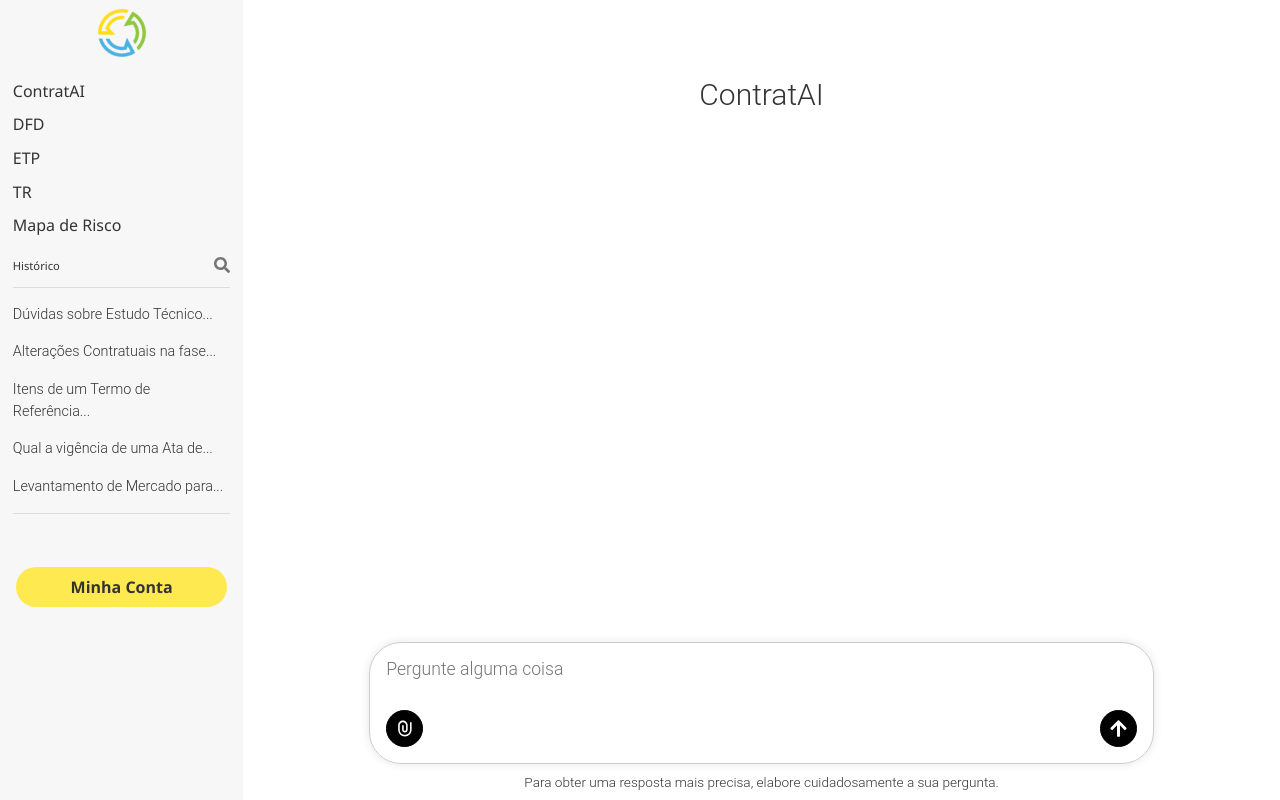
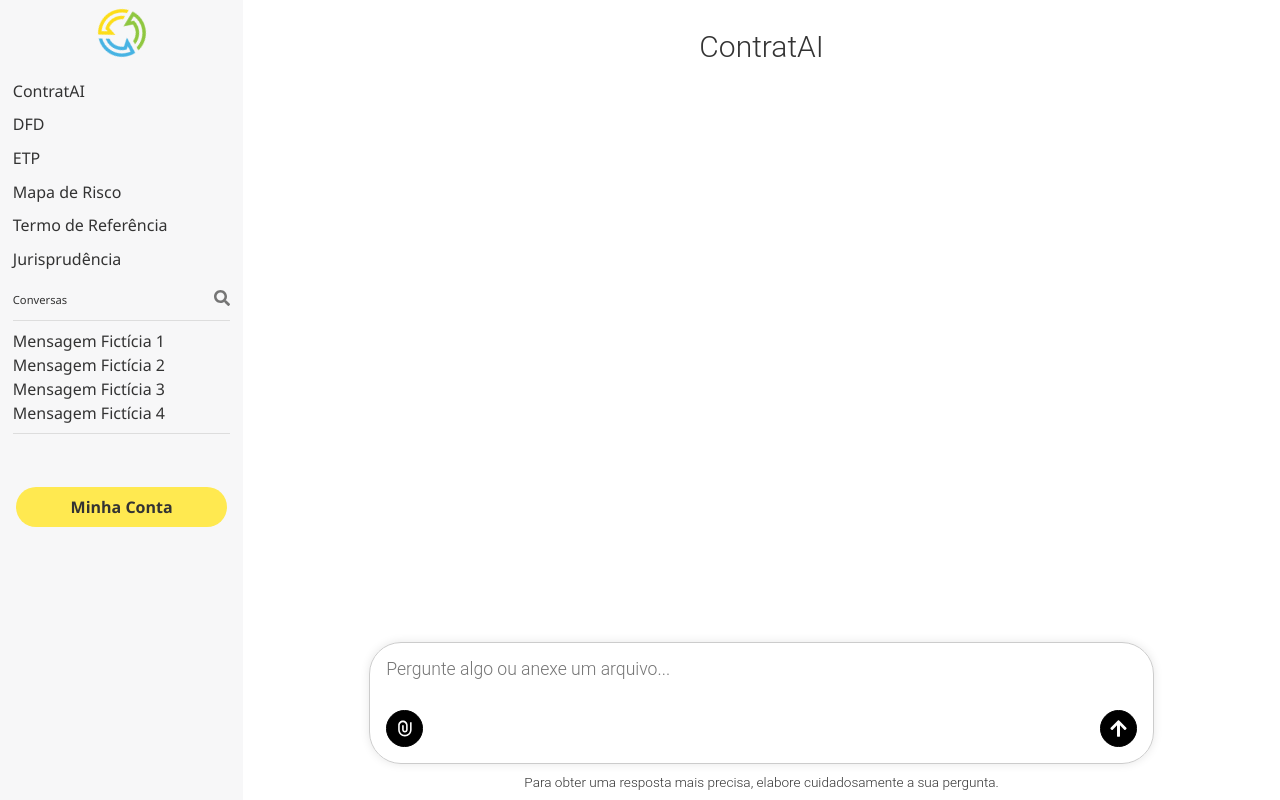
Before and after one commit to AdielLima/contratai, a React (Vite) app: page /assistentes in a window 1280 px wide. Built offline with nearby package versions, Linux system fonts and the light colour scheme.

Commit message:
ajustes no arquivo assistentes

```diff
--- a/src/pages/Assistentes/index.jsx
+++ b/src/pages/Assistentes/index.jsx
@@ -1,9 +1,9 @@
 import React, { useState, useEffect, useRef } from "react";
 import { RiAttachmentLine } from "react-icons/ri";
-import { FaSearch, FaArrowUp } from "react-icons/fa";
+import { FaSearch, FaArrowUp, FaTrash } from "react-icons/fa";
 import { MdOutlineMoreVert } from "react-icons/md";
 
-// Import das estilizações agora todas em styles.jsx
+// Import das estilizações
 import {
   Container,
   Sidebar,
@@ -26,7 +26,7 @@
   ContainerTextArea,
 } from "./styles";
 
-import { LogoImg } from "../../styles"; // imagino que venha de algum global
+import { LogoImg } from "../../styles";
 import Logo from "../../assets/img/logo.webp";
 
 /**
@@ -35,7 +35,6 @@
 function LoadingDots() {
   return (
     <DotsContainer>
-      {/* Cada <Dot> recebe a cor e o delay como props */}
       <Dot color="#55BFFF" delay={0} />
       <Dot color="#FFE950" delay={0.2} />
       <Dot color="#8EC63F" delay={0.4} />
@@ -44,52 +43,145 @@
 }
 
 export default function Assistentes() {
-  const [text, setText] = useState("");
-  const [messages, setMessages] = useState([]);
-  const [showModal, setShowModal] = useState(false);
-  const [isLoading, setIsLoading] = useState(false);
+  /**
+   * Armazenamos todas as conversas de cada assistente
+   */
+  const [conversationsByAssistant, setConversationsByAssistant] = useState({
+    ContratAI: [],
+    DFD: [],
+    ETP: [],
+    "Mapa de Risco": [],
+    "Termo de Referência": [],
+    Jurisprudência: [],
+  });
 
-  // Estado para o assistente selecionado
+  // Assistente atual
   const [selectedAssistant, setSelectedAssistant] = useState("ContratAI");
 
-  // Estado para o arquivo selecionado (PDF, Word)
+  // Identificador da conversa selecionada
+  const [selectedConversationId, setSelectedConversationId] = useState(null);
+
+  // Mensagem de texto do usuário
+  const [text, setText] = useState("");
+  const [isLoading, setIsLoading] = useState(false);
+  // Bloqueia novas perguntas até o assistente responder
+const [isAwaitingResponse, setIsAwaitingResponse] = useState(false);
+
+
+  // Arquivo selecionado (pdf, doc, etc.)
   const [selectedFile, setSelectedFile] = useState(null);
 
-  // Referências para auto-scroll e resetar altura do TextArea
+  // Modal de pesquisa no sidebar
+  const [showModal, setShowModal] = useState(false);
+  const [allArchivedConversations, setAllArchivedConversations] = useState([]);
+
+  // Referências para scroll e input hidden
   const messagesEndRef = useRef(null);
   const textAreaRef = useRef(null);
-
-  // Para referenciar o input "file" que fica "escondido"
   const fileInputRef = useRef(null);
 
-  // Ao atualizar messages, faz scroll automático para o fim
+  // Menu lateral de Assistentes
+  const menuItems = [
+    { label: "ContratAI", icon: <MdOutlineMoreVert size={18} />, value: "ContratAI" },
+    { label: "DFD", icon: <MdOutlineMoreVert size={18} />, value: "DFD" },
+    { label: "ETP", icon: <MdOutlineMoreVert size={18} />, value: "ETP" },
+    { label: "Mapa de Risco", icon: <MdOutlineMoreVert size={18} />, value: "Mapa de Risco" },
+    {
+      label: "Termo de Referência",
+      icon: <MdOutlineMoreVert size={18} />,
+      value: "Termo de Referência",
+    },
+    {
+      label: "Jurisprudência",
+      icon: <MdOutlineMoreVert size={18} />,
+      value: "Jurisprudência",
+    },
+  ];
+
+  /**
+   * Cada assistente tem um webhook diferente
+   */
+  const webhookMap = {
+    ContratAI: "https://contratai.app.n8n.cloud/webhook/contratai",
+    DFD: "https://contratai.app.n8n.cloud/webhook/dfd",
+    ETP: "https://contratai.app.n8n.cloud/webhook/etp",
+    "Mapa de Risco": "https://contratai.app.n8n.cloud/webhook/mapa-risco",
+    "Termo de Referência": "https://contratai.app.n8n.cloud/webhook/termo-referencia",
+    Jurisprudência: "https://contratai.app.n8n.cloud/webhook/jurisprudencia",
+  };
+
+  /**
+   * Limite de 5 conversas no sidebar
+   */
+  const MAX_CONVERSATIONS = 5;
+
+  /**
+   * Conversas do assistente selecionado
+   */
+  const currentAssistantConversations =
+    conversationsByAssistant[selectedAssistant] || [];
+
+  // Exibimos apenas 5 (só se fôssemos renderizar no sidebar)
+  const limitedConversations = currentAssistantConversations.slice(0, MAX_CONVERSATIONS);
+
+  /**
+   * A conversa atualmente selecionada
+   */
+  const selectedConversation = currentAssistantConversations.find(
+    (conv) => conv.id === selectedConversationId
+  );
+
+  // Mensagens da conversa selecionada (ou vazio)
+  const currentMessages = selectedConversation ? selectedConversation.messages : [];
+
+  /**
+   * Scroll para o fim sempre que mudar
+   */
   useEffect(() => {
     if (messagesEndRef.current) {
       messagesEndRef.current.scrollIntoView({ behavior: "smooth" });
     }
-  }, [messages]);
+  }, [currentMessages, selectedAssistant, selectedConversationId]);
 
-  // Menu lateral
-  const menuItems = [
-    { label: "ContratAI", icon: <MdOutlineMoreVert size={18} />, value: "ContratAI" },
-    { label: "DFD", icon: <MdOutlineMoreVert size={18} />, value: "DFD" },
-    { label: "ETP", icon: <MdOutlineMoreVert size={18} />, value: "ETP" },
-    { label: "TR", icon: <MdOutlineMoreVert size={18} />, value: "TR" },
-    {
-      label: "Mapa de Risco",
-      icon: <MdOutlineMoreVert size={18} />,
-      value: "Mapa de Risco",
-    },
-  ];
+  /**
+   * Troca de assistente
+   */
+  const handleSelectAssistant = (value) => {
+    setSelectedAssistant(value);
+  };
 
-  // Histórico lateral
-  const historicoItems = [
-    "Dúvidas sobre Estudo Técnico...",
-    "Alterações Contratuais na fase...",
-    "Itens de um Termo de Referência...",
-    "Qual a vigência de uma Ata de...",
-    "Levantamento de Mercado para...",
-  ];
+  /**
+   * Seleciona conversa no sidebar
+   */
+  const handleSelectConversation = (conversationId) => {
+    setSelectedConversationId(conversationId);
+  };
+
+  /**
+   * Deletar conversa
+   */
+  const handleDeleteConversation = (e, conversationId) => {
+    e.stopPropagation();
+    setConversationsByAssistant((prev) => {
+      const updated = { ...prev };
+      const convArray = [...(updated[selectedAssistant] || [])];
+
+      const index = convArray.findIndex((c) => c.id === conversationId);
+      if (index !== -1) {
+        convArray.splice(index, 1);
+        updated[selectedAssistant] = convArray;
+      }
+      // Se deletamos a conversa selecionada, seleciona outra ou nada
+      if (conversationId === selectedConversationId) {
+        if (convArray.length > 0) {
+          setSelectedConversationId(convArray[0].id);
+        } else {
+          setSelectedConversationId(null);
+        }
+      }
+      return updated;
+    });
+  };
 
   /**
    * Redimensiona dinamicamente o TextArea
@@ -101,13 +193,7 @@
   };
 
   /**
-   * Abre/fecha modal de pesquisa no histórico
-   */
-  const handleOpenModal = () => setShowModal(true);
-  const handleCloseModal = () => setShowModal(false);
-
-  /**
-   * Dispara a abertura do seletor de arquivos
+   * Botão para anexar arquivo (PDF, DOC, etc.)
    */
   const handleFileButtonClick = () => {
     if (fileInputRef.current) {
@@ -116,7 +202,7 @@
   };
 
   /**
-   * Quando o usuário seleciona um arquivo (pdf, doc, docx)
+   * Quando o usuário seleciona arquivo
    */
   const handleFileChange = (e) => {
     if (e.target.files && e.target.files.length > 0) {
@@ -125,19 +211,115 @@
   };
 
   /**
-   * Envia a mensagem (e o arquivo, se houver) ao servidor
+   * Helper: cria uma nova conversa com base na primeira mensagem
+   */
+  const createConversationWithFirstMessage = (firstMessage) => {
+    const newId = String(Date.now());
+
+    let conversationTitle = "Conversa";
+    if (firstMessage.role === "user") {
+      if (firstMessage.content.trim()) {
+        conversationTitle = firstMessage.content.substring(0, 30) + "...";
+      }
+    } else if (firstMessage.role === "file") {
+      conversationTitle = `Arquivo: ${firstMessage.content}`;
+    }
+
+    const newConv = {
+      id: newId,
+      title: conversationTitle,
+      messages: [firstMessage],
+    };
+
+    setConversationsByAssistant((prev) => {
+      const updated = { ...prev };
+      const convArray = [...(updated[selectedAssistant] || [])];
+      convArray.unshift(newConv);
+      updated[selectedAssistant] = convArray;
+      return updated;
+    });
+
+    // Em vez de setar o selectedConversationId aqui, apenas retornamos
+    return newId;
+  };
+
+
+  /**
+   * Adiciona mensagem à conversa atual
+   */
+  const addMessageToCurrentConversation = (newMessage) => {
+    // Se não há conversa selecionada, cria
+    if (!selectedConversationId) {
+      const newId = createConversationWithFirstMessage(newMessage);
+      // Agora sim, setamos a conversa selecionada
+      setSelectedConversationId(newId);
+    } else {
+      // Se já existe conversa, apenas adicionamos a mensagem
+      setConversationsByAssistant((prev) => {
+        const updated = { ...prev };
+        const convArray = [...(updated[selectedAssistant] || [])];
+        const index = convArray.findIndex((c) => c.id === selectedConversationId);
+
+        if (index === -1) {
+          // Caso não encontre, podemos criar
+          const newId = createConversationWithFirstMessage(newMessage);
+          setSelectedConversationId(newId);
+          return updated;
+        }
+
+        const conv = { ...convArray[index] };
+        conv.messages = [...conv.messages, newMessage];
+        convArray[index] = conv;
+        updated[selectedAssistant] = convArray;
+        return updated;
+      });
+    }
+  };
+
+  /**
+   * Remove a mensagem "assistant-loading"
+   */
+  const removeLoadingFromCurrentConversation = () => {
+    if (!selectedConversation) return;
+    setConversationsByAssistant((prev) => {
+      const updated = { ...prev };
+      const convArray = [...(updated[selectedAssistant] || [])];
+      const index = convArray.findIndex((c) => c.id === selectedConversationId);
+      if (index === -1) return prev;
+
+      const conv = { ...convArray[index] };
+      conv.messages = conv.messages.filter((m) => m.role !== "assistant-loading");
+      convArray[index] = conv;
+      updated[selectedAssistant] = convArray;
+      return updated;
+    });
+  };
+
+  /**
+   * Envia a mensagem ao webhook
    */
   const handleSendMessage = async () => {
-    // Se não há texto e também não há arquivo selecionado, não faz nada
+    // Se não tem texto nem arquivo, sai
     if (!text.trim() && !selectedFile) return;
 
-    // Mensagem do Usuário
-    if (text.trim()) {
-      setMessages((prev) => [...prev, { role: "user", content: text }]);
+    const userMessage = text.trim();
+    // Define contentType (text ou file)
+    let contentType = userMessage ? "text" : "file";
+
+    // Adiciona a mensagem do user no chat
+    if (userMessage) {
+      addMessageToCurrentConversation({
+        role: "user",
+        content: userMessage,
+      });
+    } else if (!userMessage && selectedFile) {
+      addMessageToCurrentConversation({
+        role: "user",
+        content: `Arquivo: ${selectedFile.name}`,
+      });
     }
-    const userMessage = text.trim();
 
-    // Limpa e reseta altura do textarea
+    // Limpa texto
     setText("");
     if (textAreaRef.current) {
       textAreaRef.current.style.height = "auto";
@@ -146,81 +328,72 @@
     try {
       setIsLoading(true);
 
-      // Mostra loading
-      setMessages((prev) => [
-        ...prev,
-        { role: "assistant-loading", content: <LoadingDots /> },
-      ]);
+      // Adiciona uma "mensagem" de loading
+      addMessageToCurrentConversation({
+        role: "assistant-loading",
+        content: <LoadingDots />,
+      });
 
-      const webhookUrl = "https://contratai.app.n8n.cloud/webhook/123";
-
-      // Usamos FormData para enviar texto + arquivo (se houver)
+      // Monta o FormData
+      const webhookUrl = webhookMap[selectedAssistant] || "";
       const formData = new FormData();
       formData.append("assistant", selectedAssistant);
+      formData.append("contentType", contentType);
 
-      // Se o usuário digitou algo
       if (userMessage) {
         formData.append("message", userMessage);
       }
-
-      // Se há um arquivo selecionado
       if (selectedFile) {
         formData.append("data", selectedFile);
       }
 
+      // Faz o POST
       const response = await fetch(webhookUrl, {
         method: "POST",
         body: formData,
       });
 
       if (!response.ok) {
-        throw new Error(
-          `Erro HTTP: ${response.status} - ${response.statusText}`
-        );
+        throw new Error(`Erro HTTP: ${response.status} - ${response.statusText}`);
       }
 
       const data = await response.json();
       console.log("Resposta do n8n:", data);
 
       let botAnswer =
+      data[0]?.message ||
       data[0]?.json?.message ||
       data?.json?.message ||
       data?.message ||
-        "Desculpe, não entendi...";
+      "";
 
       setIsLoading(false);
 
-      // Remove loading
-      setMessages((prev) => prev.filter((m) => m.role !== "assistant-loading"));
+      // Remove a mensagem "loading"
+      removeLoadingFromCurrentConversation();
 
-      // Mensagem do Assistente
-      setMessages((prev) => [
-        ...prev,
-        { role: "assistant", content: botAnswer },
-      ]);
+      // Adiciona a resposta do assistente
+      addMessageToCurrentConversation({
+        role: "assistant",
+        content: botAnswer,
+      });
     } catch (error) {
       console.error("Erro ao enviar mensagem:", error);
       setIsLoading(false);
-
-      // Remove loading
-      setMessages((prev) => prev.filter((m) => m.role !== "assistant-loading"));
-
-      // Mensagem de erro
-      setMessages((prev) => [
-        ...prev,
-        {
+      removeLoadingFromCurrentConversation();
+      // Em caso de erro real (fetch falhou, etc.)
+      addMessageToCurrentConversation({
         role: "assistant",
         content: "Ops! Ocorreu um erro ao se comunicar com o servidor.",
-        },
-      ]);
+      });
     } finally {
-      // Após enviar, limpamos o arquivo selecionado para evitar reenvio
+      // Limpa arquivo
       setSelectedFile(null);
     }
   };
 
   /**
-   * Enter sem shift para enviar
+   * Enter => envia
    */
   const handleKeyDown = (e) => {
     if (e.key === "Enter" && !e.shiftKey) {
@@ -229,32 +402,47 @@
     }
   };
 
-  // Se for ContratAI, exibe ContratAI; senão, exibe o nome do assistente selecionado
-  const displayedAssistant =
-    selectedAssistant === "ContratAI" ? "ContratAI" : selectedAssistant;
+  /**
+   * Abre modal com TODAS as conversas
+   */
+  const handleOpenModalAllConversations = () => {
+    const allConvs = Object.entries(conversationsByAssistant).flatMap(
+      ([assistant, convs]) =>
+        convs.map((c) => ({
+          ...c,
+          assistantName: assistant,
+        }))
+    );
+    setAllArchivedConversations(allConvs);
+    setShowModal(true);
+  };
+  const handleCloseModal = () => setShowModal(false);
+
+  const handleOpenConversationFromModal = (assistantName, conversationId) => {
+    setSelectedAssistant(assistantName);
+    setSelectedConversationId(conversationId);
+    setShowModal(false);
+  };
+
+  const displayedAssistant = selectedAssistant;
 
   return (
     <>
       <Container>
-        {/* =========== SIDEBAR =========== */}
+        {/* SIDEBAR */}
         <Sidebar>
           <div>
             {/* LOGO */}
             <div className="sidebar-logo-nome">
-              <LogoImg
-                src={Logo}
-                width="50px"
-                height="50px"
-                alt="Logo ContratAI"
-              />
+              <LogoImg src={Logo} width="50px" height="50px" alt="Logo ContratAI" />
             </div>
 
-            {/* Menu Items */}
+            {/* Menu de Assistentes */}
             {menuItems.map((item, index) => (
               <div
                 className="menu-item"
                 key={index}
-                onClick={() => setSelectedAssistant(item.value)}
+                onClick={() => handleSelectAssistant(item.value)}
               >
                 <div className="leftContent">
                   <p>{item.label}</p>
@@ -263,32 +451,80 @@
               </div>
             ))}
 
-            {/* Histórico */}
+            {/* HISTÓRICO FICTÍCIO (4 itens fixos) */}
             <div className="historico-container">
               <div className="historico-header">
-                <h3 className="fonteHistorico">Histórico</h3>
-                <div className="search-icon" onClick={handleOpenModal}>
+                <h3 className="fonteHistorico">Conversas</h3>
+                <div className="search-icon" onClick={handleOpenModalAllConversations}>
                   <FaSearch size={16} />
                 </div>
               </div>
 
               <ul className="historico-list">
-                {historicoItems.map((item, i) => (
-                  <li className="historico-item" key={i}>
-                    {item}
+                {/* 4 itens fixos, sem ligação com as mensagens do user */}
+                <li
+                  className="conversation-item"
+                  style={{
+                    position: "relative",
+                    display: "flex",
+                    alignItems: "center",
+                    justifyContent: "space-between",
+                    paddingRight: "40px",
+                    cursor: "pointer",
+                  }}
+                >
+                  <span style={{ flex: 1 }}>Mensagem Fictícia 1</span>
                 </li>
-                ))}
+                <li
+                  className="conversation-item"
+                  style={{
+                    position: "relative",
+                    display: "flex",
+                    alignItems: "center",
+                    justifyContent: "space-between",
+                    paddingRight: "40px",
+                    cursor: "pointer",
+                  }}
+                >
+                  <span style={{ flex: 1 }}>Mensagem Fictícia 2</span>
+                </li>
+                <li
+                  className="conversation-item"
+                  style={{
+                    position: "relative",
+                    display: "flex",
+                    alignItems: "center",
+                    justifyContent: "space-between",
+                    paddingRight: "40px",
+                    cursor: "pointer",
+                  }}
+                >
+                  <span style={{ flex: 1 }}>Mensagem Fictícia 3</span>
+                </li>
+                <li
+                  className="conversation-item"
+                  style={{
+                    position: "relative",
+                    display: "flex",
+                    alignItems: "center",
+                    justifyContent: "space-between",
+                    paddingRight: "40px",
+                    cursor: "pointer",
+                  }}
+                >
+                  <span style={{ flex: 1 }}>Mensagem Fictícia 4</span>
+                </li>
               </ul>
             </div>
 
-            {/* Botão Minha Conta (amarelo arredondado) */}
+            {/* Botão Minha Conta */}
             <div className="botao-minha-conta">
               <a href="#0">Minha Conta</a>
             </div>
           </div>
         </Sidebar>
 
-        {/* =========== CONTEÚDO PRINCIPAL =========== */}
+        {/* CONTEÚDO PRINCIPAL */}
         <MainContent>
           <TopBar>
             <TopBarTitle>{displayedAssistant}</TopBarTitle>
@@ -296,8 +532,7 @@
 
           {/* Área de chat */}
           <div className="area-chat">
-            {messages.map((msg, i) => {
-              // user
+            {currentMessages.map((msg, i) => {
               if (msg.role === "user") {
                 return (
                   <div className="chat-pergunta-div-1" key={i}>
@@ -305,8 +540,6 @@
                   </div>
                 );
               }
-
-              // loading
               if (msg.role === "assistant-loading") {
                 return (
                   <MessageWrapper key={i}>
@@ -314,8 +547,6 @@
                   </MessageWrapper>
                 );
               }
-
-              // assistant
               if (msg.role === "assistant") {
                 return (
                   <MessageWrapper key={i}>
@@ -328,19 +559,18 @@
             <div ref={messagesEndRef} />
           </div>
 
-          {/* TextArea + Mensagem abaixo dele */}
+          {/* TextArea para enviar mensagem */}
           <ContainerTextArea>
             <SearchBox>
               <SearchTextArea
                 ref={textAreaRef}
                 autoFocus
-                placeholder="Pergunte alguma coisa"
+                placeholder="Pergunte algo ou anexe um arquivo..."
                 value={text}
                 onChange={handleTextChange}
                 onKeyDown={handleKeyDown}
               />
               <ActionsInTextArea>
-                {/* Ícone de Anexo */}
                 <SmallButton onClick={handleFileButtonClick}>
                   <RiAttachmentLine color="white" size={19} />
                 </SmallButton>
@@ -348,11 +578,10 @@
                   type="file"
                   ref={fileInputRef}
                   style={{ display: "none" }}
-                  accept=".pdf, .doc, .docx" // Tipos permitidos
+                  accept=".pdf,.doc,.docx" // Removido mp3 e wav
                   onChange={handleFileChange}
                 />
 
-                {/* Ícone de Envio */}
                 <SmallButton onClick={handleSendMessage}>
                   <FaArrowUp color="white" size={19} />
                 </SmallButton>
@@ -369,40 +598,49 @@
         </MainContent>
       </Container>
 
-      {/* MODAL DE PESQUISA NO HISTÓRICO */}
+      {/* MODAL - Exibe TODAS as conversas de TODOS os assistentes */}
       {showModal && (
         <ModalOverlay>
           <ModalContent>
             <div className="modal-header">
               <h2 style={{ fontFamily: "Roboto, sans-serif", fontWeight: 300 }}>
-                Pesquisar Histórico
+                Histórico Completo
               </h2>
               <button className="close-button" onClick={handleCloseModal}>
                 X
               </button>
             </div>
-
             <div className="modal-body">
-              <input
-                type="text"
-                placeholder="Busque algo no histórico..."
-                className="modal-input"
-                style={{ fontFamily: "Roboto, sans-serif", fontWeight: 300 }}
-              />
-              <ul className="historico-list">
-                {historicoItems.map((item, i) => (
-                  <li
-                    className="historico-item"
-                    key={i}
+              {allArchivedConversations.map((conv) => (
+                <div
+                  key={conv.id}
                   style={{
-                      fontFamily: "Roboto, sans-serif",
-                      fontWeight: 300,
+                    marginBottom: "10px",
+                    display: "flex",
+                    alignItems: "center",
+                    justifyContent: "space-between",
                   }}
                 >
-                    {item}
-                  </li>
+                  <div>
+                    <strong>{conv.assistantName}</strong> - {conv.title}
+                  </div>
+                  {/* Botão para abrir essa conversa */}
+                  <button
+                    style={{
+                      backgroundColor: "#ccc",
+                      border: "none",
+                      cursor: "pointer",
+                      fontSize: "12px",
+                      marginLeft: "10px",
+                    }}
+                    onClick={() =>
+                      handleOpenConversationFromModal(conv.assistantName, conv.id)
+                    }
+                  >
+                    Abrir
+                  </button>
+                </div>
               ))}
-              </ul>
             </div>
           </ModalContent>
         </ModalOverlay>
--- a/src/pages/Assistentes/styles.jsx
+++ b/src/pages/Assistentes/styles.jsx
@@ -186,8 +186,8 @@
 /* Top Bar */
 export const TopBar = styled.div`
   text-align: center;
-  margin-top: 4rem;
-  margin-bottom: 4rem;
+  margin-top: 1rem;
+  margin-bottom: 1rem;
 `;
 
 export const TopBarTitle = styled.span`
```
Lines whose indentation alone changed are shown as unchanged.
